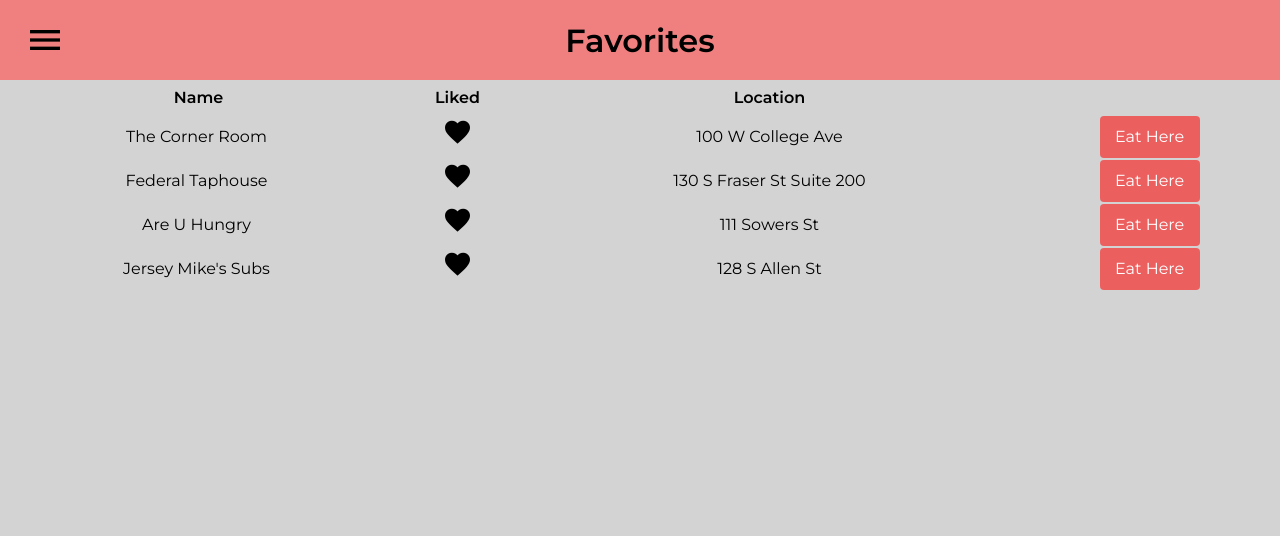
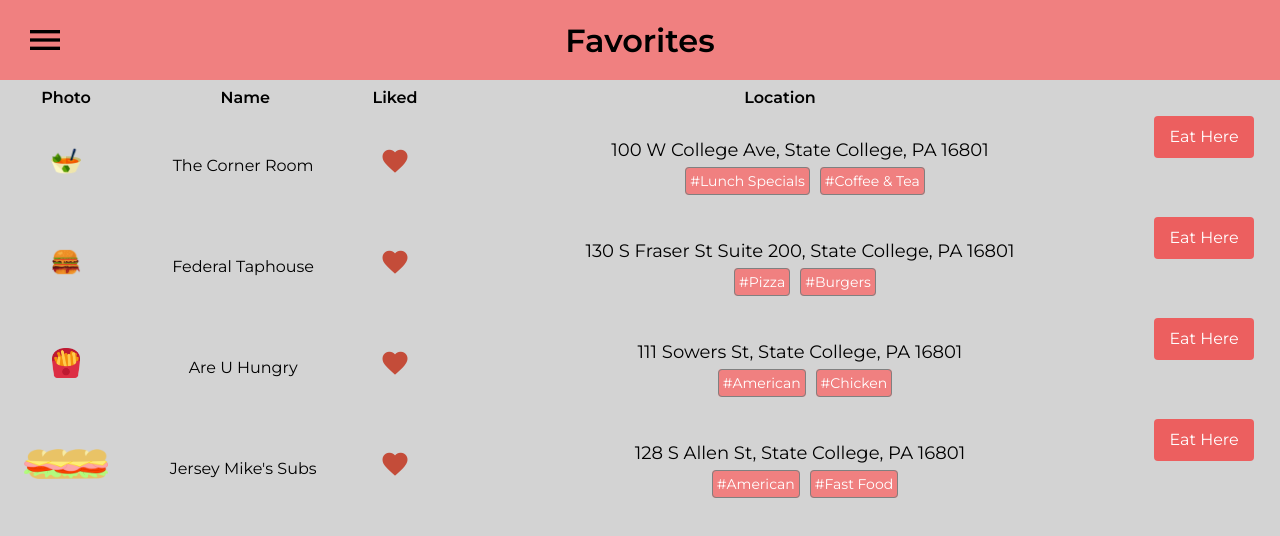
Before and after one commit to hvk5388/FoodFinderApp, a website: page public/favorites.html in a window 1280 px wide. Drawn offline with Linux system fonts and the light colour scheme.

Commit message:
taylor changes final FINAL

```diff
--- a/public/favorites.html
+++ b/public/favorites.html
@@ -1,56 +1,96 @@
 <!DOCTYPE html>
 <html>
+   <!--Shows coding resources-->
+   <!--Resources https://www.w3schools.com/html/html_tables.asp-->
    <head>
       <title>Favorites</title>
+      <!--Shows use of links-->
       <link  href="stylesheets/favoritesStyleSheet.css" rel="styleSheet">
       <link href="https://fonts.googleapis.com/css2?family=Montserrat:wght@400;600&display=swap" rel="stylesheet">
       <link href="https://fonts.googleapis.com/icon?family=Material+Icons" rel="stylesheet">
+      <link rel="icon" href="images/knife_fork.png" type="image/png" sizes="32x32">
    </head>
+   <!--Shows use of comments-->
+   <!--Shows document structure-->
+   <!--Shows coding style-->
    <header>
       <h1 id="headerTitle">Favorites</h1>
       <div id="menuBtn">
          <span id="menuIcon" class="material-icons">menu</span>
          <div class="dropdown-content">
-                <a href="index.html">Home</a><hr>
-                <a href="restaurants.html">Restaurants</a><hr>
-                <a href="favorites.html">Favorites</a><hr>
+            <a href="index.html">Home</a>
+            <hr>
+            <a href="restaurants.html">Restaurants</a>
+            <hr>
+            <a href="favorites.html">Favorites</a>
+            <hr>
             <a href="myNotes.html">Notes</a>
          </div>
       </div>
    </header>
+   <!--Shows use of tags-->
    <body>
+      <!--Shows use of table-->
+      <!--Shows use of container-->
       <table class="favoritesTable">
          <tr>
+            <th>Photo</th>
             <th id="name">Name</th>
             <th id="liked">Liked</th>
             <th id="location">Location</th>
          </tr>
          <tr>
+            <!--Shows use of special character-->
+            <td><img src="images/soup.png" alt="soup"></td>
             <td>The Corner Room&nbsp;</td>
             <td><span id="heart" class="material-icons">favorite</span></td>
-                <td>100 W College Ave</td>
+            <td>
+               <ul id="locationTagBox">
+                  <li>100 W College Ave, State College, PA 16801</li>
+                  <li id="restTags"><span>#Lunch Specials</span><span>#Coffee & Tea</span></li>
+               </ul>
+            </td>
             <td id="buttons">Eat Here</td>
          </tr>
          <tr>
+            <!--Shows images-->
+            <!--Shows use of attributes-->
+            <td><img src="images/burger.png" alt="burger"></td>
             <td>Federal Taphouse&nbsp;</td>
             <td><span id="heart" class="material-icons">favorite</span></td>
-                <td>130 S Fraser St Suite 200</td>
+            <td>
+               <!--Shows use of list-->
+               <ul id="locationTagBox">
+                  <li>130 S Fraser St Suite 200, State College, PA 16801</li>
+                  <li id="restTags"><span>#Pizza</span><span>#Burgers</span></li>
+               </ul>
+            </td>
             <td id="buttons">Eat Here</td>
          </tr>
          <tr>
+            <td><img src="images/fries.png" alt="fries"></td>
             <td>Are U Hungry&nbsp;</td>
             <td><span id="heart" class="material-icons">favorite</span></td>
-                <td>111 Sowers St</td>
+            <td>
+               <ul id="locationTagBox">
+                  <li>111 Sowers St, State College, PA 16801</li>
+                  <li id="restTags"><span>#American</span><span>#Chicken</span></li>
+               </ul>
+            </td>
             <td id="buttons">Eat Here</td>
          </tr>
          <tr>
+            <td><img src="images/sub.png" alt="sub"></td>
             <td>Jersey Mike's Subs&nbsp;</td>
             <td><span id="heart" class="material-icons">favorite</span></td>
-                <td>128 S Allen St</td>
+            <td>
+               <ul id="locationTagBox">
+                  <li>128 S Allen St, State College, PA 16801</li>
+                  <li id="restTags"><span>#American</span><span>#Fast Food</span></li>
+               </ul>
+            </td>
             <td id="buttons">Eat Here</td>
          </tr>
       </table>
    </body>
-
-
 </html>
--- a/public/stylesheets/favoritesStyleSheet.css
+++ b/public/stylesheets/favoritesStyleSheet.css
@@ -1,16 +1,26 @@
+/* Set default font */
 
-/* set default font */
-html, body {
+html,
+body {
 	height: 100%;
-    margin:0;
+	margin: 0;
 	font-family: 'Montserrat', sans-serif;
-    background-color:lightgray;
+	background-color: lightgray;
 }
 
+
 /* Header name and menu */
+
+
+/* Shows use of ID */
+
 #headerTitle {
 	text-align: center;
 }
+
+
+/* Shows use of responsive design */
+
 header {
 	background-color: lightcoral;
 	display: inline-block;
@@ -39,6 +49,15 @@
 	padding: 20px;
 }
 
+
+/* Shows use of class */
+
+
+/* Shows use of shadow */
+
+
+/* Shows use of position */
+
 .dropdown-content {
 	display: none;
 	position: absolute;
@@ -46,7 +65,7 @@
 	left: -5px;
 	background-color: #f9f9f9;
 	min-width: 200px;
-    box-shadow: 0px 8px 16px 0px rgba(0,0,0,0.2);
+	box-shadow: 0px 8px 16px 0px rgba(0, 0, 0, 0.2);
 	padding: 12px 16px;
 	border-bottom-right-radius: 4px;
 	border-bottom-left-radius: 4px;
@@ -55,22 +74,21 @@
 	font-size: 20px;
 }
 
+
+/* Shows use of nested */
+
 #menuBtn:hover .dropdown-content {
 	display: block;
 }
 
-/* remove a tag styling */
+
+/* Remove a tag styling */
+
 a {
 	color: grey;
-    text-decoration: none; /* no underline */
+	text-decoration: none;
+	/* No underline */
 	cursor: pointer;
-}
-
-title {
-    text-align: center;
-    width: 100%;
-    font-size: 40px;
-    font-family: 'Montserrat', sans-serif;
 }
 
 .favoritesTable {
@@ -82,16 +100,50 @@
 	padding-top: 80px;
 }
 
+
+/* Shows use of table styling */
+
 tr {
 	font-family: 'Montserrat', sans-serif;
 	line-height: 30px;
 }
 
+tr img {
+	height: 30px;
+	width: auto;
+}
+
+
+/* Shows use of font size */
+
 #heart {
 	font-size: 30px;
+	color: #c44c39;
 }
 
-#buttons, input[type=submit]{
+
+/* Shows use of list styling */
+
+#locationTagBox {
+	list-style: none;
+	font-size: 18px;
+}
+
+#locationTagBox span {
+	border: 1px solid grey;
+	padding: 4px;
+	background-color: lightcoral;
+	color: white;
+	border-radius: 4px;
+	margin-left: 10px;
+	font-size: 14px;
+}
+
+
+/* Shows use of color */
+
+#buttons,
+input[type=submit] {
 	display: inline-block;
 	background-color: #ec5f5f;
 	color: white;
@@ -103,7 +155,8 @@
 	font-size: 16px;
 }
 
-#buttons:hover, input[type=submit]:hover {
+#buttons:hover,
+input[type=submit]:hover {
 	background-color: #ea4848;
 }
 
--- a/public/stylesheets/notesStyles.css
+++ b/public/stylesheets/notesStyles.css
@@ -1,8 +1,11 @@
-body{
-    margin:0px;
+body {
+	margin: 0px;
 }
 
-.restaurants{
+
+/* Shows use of class */
+
+.restaurants {
 	padding-top: 100px;
 	position: absolute;
 	width: 100%;
@@ -11,19 +14,25 @@
 	font-family: 'Montserrat', sans-serif;
 }
 
-img{
+img {
 	width: 40%;
 	border-radius: 15px;
 }
 
-#stars{
+
+/* Shows use of ID */
+
+#stars {
 	width: 5%;
 	display: inline-block;
 	filter: grayscale(100%);
 }
 
+
 /* Button styles */
-#buttons, input[type=submit]{
+
+#buttons,
+input[type=submit] {
 	display: inline-block;
 	background-color: #ec5f5f;
 	color: white;
@@ -35,16 +44,19 @@
 	font-size: 16px;
 }
 
-#buttons:hover, input[type=submit]:hover {
+#buttons:hover,
+input[type=submit]:hover {
 	background-color: #ea4848;
 }
 
-#dollar{
+#dollar {
 	width: 5%;
 	filter: grayscale(100%);
 }
 
+
 /* Header name and menu */
+
 #headerTitle {
 	text-align: center;
 }
@@ -77,6 +89,12 @@
 	padding: 20px;
 }
 
+
+/* Shows use of shadow */
+
+
+/* Shows use of position */
+
 .dropdown-content {
 	display: none;
 	position: absolute;
@@ -84,7 +102,7 @@
 	left: -5px;
 	background-color: #f9f9f9;
 	min-width: 200px;
-    box-shadow: 0px 8px 16px 0px rgba(0,0,0,0.2);
+	box-shadow: 0px 8px 16px 0px rgba(0, 0, 0, 0.2);
 	padding: 12px 16px;
 	border-bottom-right-radius: 4px;
 	border-bottom-left-radius: 4px;
@@ -93,17 +111,30 @@
 	font-size: 20px;
 }
 
+
+/* Shows use of color */
+
 a {
 	color: grey;
-    text-decoration: none; /* no underline */
+	text-decoration: none;
+	/* no underline */
 	cursor: pointer;
 }
+
+
+/* Shows use of nested */
 
 #menuBtn:hover .dropdown-content {
 	display: block;
 }
 
-table{
+
+/* Shows use of table styling */
+
+
+/* Shows use of responsive design */
+
+table {
 	width: 100%;
 	text-align: center;
 	font-family: 'Montserrat', sans-serif;
@@ -115,10 +146,12 @@
 	width: 100%;
 	background-color: lightgray;
 	padding-bottom: 300px;
-
 }
 
-ul{
+
+/* Shows use of list styling */
+
+ul {
 	list-style: none;
 	text-align: center;
 	position: relative;
@@ -126,15 +159,18 @@
 }
 
 .checkbox-container {
-    padding-top:80px;
+	padding-top: 80px;
 	width: 100%;
 }
 
-.checkbox-container{
+.checkbox-container {
 	width: 30%;
 	position: relative;
 	left: 35%;
 }
+
+
+/* Shows use of flex */
 
 .flex-container {
 	display: flex;
@@ -142,10 +178,13 @@
 }
 
 .flex-item-right {
-    background-color:lightgray;
+	background-color: lightgray;
 	padding: 10px;
 	flex: 50%;
 }
+
+
+/* Shows use of grid */
 
 .grid-container {
 	display: grid;
@@ -158,6 +197,9 @@
 	float: right;
 	padding: 20px;
 }
+
+
+/* Shows use of font size */
 
 #clearIcon {
 	font-size: 28px;
@@ -172,6 +214,6 @@
 	padding-bottom: 100px;
 }
 
-#category{
+#category {
 	text-align: left;
 }
--- a/public/stylesheets/restaurantStyleSheet.css
+++ b/public/stylesheets/restaurantStyleSheet.css
@@ -1,13 +1,20 @@
-html, body {
+html,
+body {
 	height: 100%;
-    margin:0;
+	margin: 0;
 	font-family: 'Montserrat', sans-serif;
 }
 
+
 /* Header name and menu */
+
+
+/* Shows use of ID */
+
 #headerTitle {
 	text-align: center;
 }
+
 header {
 	background-color: lightcoral;
 	display: inline-block;
@@ -36,6 +43,15 @@
 	padding: 20px;
 }
 
+
+/* Shows use of class */
+
+
+/* Shows use of shadow */
+
+
+/* Shows use of position */
+
 .dropdown-content {
 	display: none;
 	position: absolute;
@@ -43,7 +59,7 @@
 	left: -5px;
 	background-color: #f9f9f9;
 	min-width: 200px;
-    box-shadow: 0px 8px 16px 0px rgba(0,0,0,0.2);
+	box-shadow: 0px 8px 16px 0px rgba(0, 0, 0, 0.2);
 	padding: 12px 16px;
 	border-bottom-right-radius: 4px;
 	border-bottom-left-radius: 4px;
@@ -52,11 +68,18 @@
 	font-size: 20px;
 }
 
+
+/* Shows use of nested */
+
 #menuBtn:hover .dropdown-content {
 	display: block;
 }
 
+
 /* Flex container for options and map */
+
+
+/* Shows use of flex */
 
 .flex-container {
 	padding-top: 80px;
@@ -70,18 +93,22 @@
 
 #optionsContainer {
 	background-color: #f1f1f1;
-	width:30%;
+	width: 30%;
 	font-size: 30px;
 	overflow: scroll;
 	min-height: 500px;
 	height: 100%;
 }
 
-/* map container */
+
+/* Map container */
+
+
+/* Shows use of font size */
 
 #mapContainer {
 	background-color: #f1f1f1;
-	width:70%;
+	width: 70%;
 	font-size: 30px;
 	min-height: 500px;
 }
@@ -89,11 +116,13 @@
 #menuContainer {
 	overflow: scroll;
 	background-color: #f1f1f1;
-	width:70%;
+	width: 70%;
 	font-size: 30px;
 	min-height: 500px;
 	height: 100%;
+	background-color: lightgray;
 }
+
 #map {
 	height: 100%;
 	width: 100%;
@@ -113,9 +142,11 @@
 
 a {
 	color: grey;
-    text-decoration: none; /* no underline */
+	text-decoration: none;
+	/* no underline */
 	cursor: pointer;
 }
+
 
 /* Options Form Elements */
 
@@ -123,13 +154,14 @@
 	margin: 20px;
 }
 
-input[type="checkbox"] + label{
+input[type="checkbox"]+label {
 	font-size: 20px;
 }
 
-input[type="checkbox"]:checked + label{
+input[type="checkbox"]:checked+label {
 	font-style: italic;
-    font-weight: bold;;
+	font-weight: bold;
+	;
 }
 
 input[type=submit] {
@@ -147,15 +179,15 @@
 	background-color: #ea4848;
 }
 
+
 /* Restuarant Menu */
 
-#stars{
+#stars {
 	width: 50px;
 	display: inline-block;
 }
 
-#restStars{
-
+#restStars {
 	float: right;
 	position: relative;
 	margin-right: 60px;
@@ -171,14 +203,43 @@
 	font-size: 28px;
 }
 
+h2,
+h3 {
+	margin-left: 20px;
+}
+
+
+/* Shows use of list styling */
+
+#locationTagBox {
+	margin-bottom: -30px;
+	list-style: none;
+	font-size: 18px;
+	margin-left: -16px;
+}
+
+#locationTagBox span {
+	border: 1px solid grey;
+	padding: 4px;
+	background-color: lightcoral;
+	color: white;
+	border-radius: 4px;
+	margin-left: 10px;
+	font-size: 14px;
+}
+
+#restTags {
+	margin-top: 14px;
+}
+
 #restaurantPic {
-    padding-left: 2%;
+	margin-left: 2%;
 	width: 96%;
 	border-radius: 10px;
 	margin-top: 50px;
 }
 
-.buttonFlexCont{
+.buttonFlexCont {
 	flex-wrap: wrap;
 	padding-left: 2%;
 	width: 96%;
@@ -186,37 +247,45 @@
 	text-align: center;
 }
 
-.buttonFlexCont button{
+.buttonFlexCont button {
 	background-color: transparent;
 	color: grey;
 	padding: 12px 40px 12px 40px;
 	border: 2px solid lightcoral;
 	border-radius: 30px;
 	cursor: pointer;
-    margin-top:10px;
+	margin-top: 10px;
 	font-size: 15px;
 	outline: none;
 }
 
-.buttonFlexCont button:hover{
+.buttonFlexCont button:hover {
 	background-color: lightcoral;
 	color: white;
 }
 
-.buttonFlexCont .buttonActive{
+
+/* Shows use of color */
+
+.buttonFlexCont .buttonActive {
 	background-color: lightcoral;
 	color: white;
 }
 
+
 /* Menu style */
-#menuTable{
+
+
+/* Shows use of table styling */
+
+#menuTable {
 	width: 96%;
 	margin-left: 2%;
 	margin-top: 30px;
 	table-layout: fixed;
 }
 
-#menuTable th{
+#menuTable th {
 	font-size: 24px;
 	padding-bottom: 14px;
 	overflow-wrap: break-word;
@@ -226,11 +295,14 @@
 	border-bottom: 1px solid grey;
 }
 
-#menuTable tr:nth-child(2) td{
+#menuTable tr:nth-child(2) td {
 	padding-top: 20px;
 }
 
-#menuTable td{
+
+/* Shows use of text alignment */
+
+#menuTable td {
 	text-align: center;
 	font-size: 22px;
 	padding-bottom: 20px;
@@ -240,16 +312,19 @@
 	hyphens: auto;
 }
 
-#favoriteBtn{
-    border:none;
+#favoriteBtn {
+	border: none;
 	background: transparent;
 	outline: none;
 	cursor: pointer;
 }
 
-#heartIcon{
+#heartIcon {
 	font-size: 30px;
 }
+
+
+/* Shows use of grid */
 
 .flex-grid {
 	display: grid;
@@ -264,13 +339,17 @@
 	height: 80px;
 }
 
+
+/* Shows use of responsive design */
+
 @media screen and (max-width: 1155px) {
 	#restStars {
 		float: left;
+		margin-left: 20px;
 	}
-    .flex-grid{
+	.flex-grid {
 		position: relative;
 		top: -30px;
-        margin-bottom:-90px;
+		margin-bottom: -90px;
 	}
 }
```
Also changed, not shown: public/index.html (+3 -6 lines), public/myNotes.html (+23 -11 lines), public/restaurants.html (+7 -3 lines), public/restaurantsMenu.html (+22 -12 lines), public/sendNotes.html (+10 -6 lines), public/stylesheets/style.css (+10 -8 lines), public/images/burger.png (added), public/images/fries.png (added), public/images/heart.png (deleted), public/images/knife_fork.png (added), public/images/soup.png (added), public/images/sub.png (added), 4 other files. Lines whose indentation alone changed are shown as unchanged.
